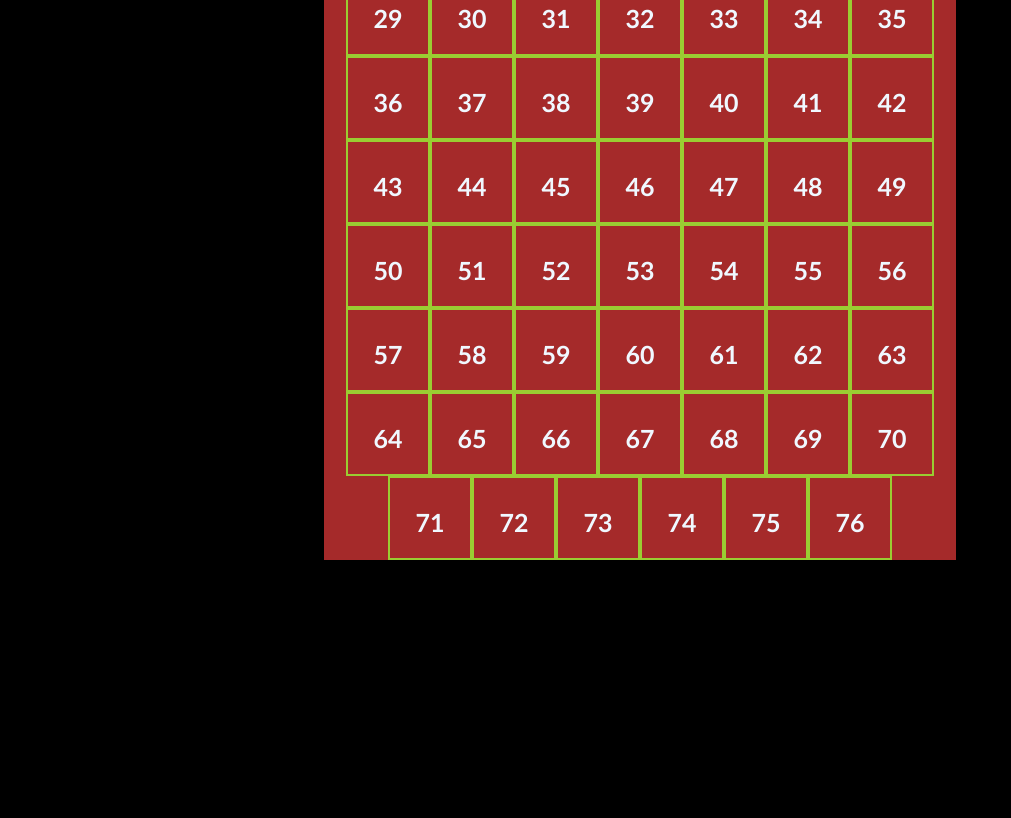
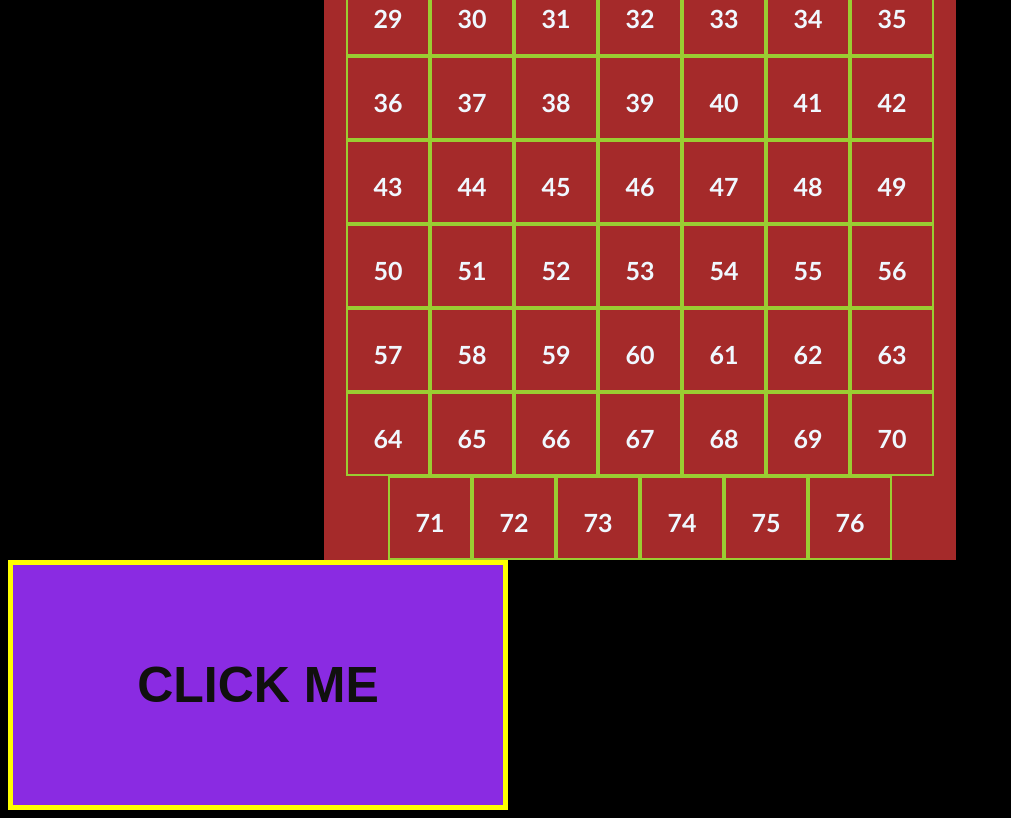
Before and after one commit to satwswy/EPICODE-D14-Homework, a plain HTML site: page index.html in a window 1280 px wide. Shown: the part 618-1436 px from the top of the page, without its empty margins (0-1011 px from the left). Before the commit the page ends 1186 px from the top, so only its background shows below. Drawn offline with Linux system fonts and the light colour scheme.

Commit message:
added button styles

```diff
--- a/index.html
+++ b/index.html
@@ -14,6 +14,7 @@
     <div id="cells-container">
 
     </div>
+    <input id="button" type="button" value="CLICK ME">
     <script src="index.js"></script>
 </body>
 </html>
--- a/index.js
+++ b/index.js
@@ -7,7 +7,7 @@ function displayCells() {
         let cellNode = document.createElement('div')
         let cellText = document.createElement('span')
         cellNode.appendChild(cellText)
-       cellText.innerText = cellCount
+        cellText.innerText = cellCount
         cellNode.classList.add('cell')
         cellsContainer.appendChild(cellNode)
     }
--- a/styles.css
+++ b/styles.css
@@ -37,3 +37,19 @@ body {
     text-align: center;
     font-size: 50px;
 }
+#button {
+    text-align: center;
+    width: 500px;
+    height: 250px;
+    border: 5px solid yellow;
+    background-color: blueviolet;
+    font-size: 50px;
+    color:rgb(16, 16, 14);
+    font-weight: 700;
+}
+#button:hover {
+    border-color: rgb(113, 142, 164);
+    background-color: rgb(46, 63, 41);
+    cursor: pointer;
+    color: aliceblue;
+}
```
